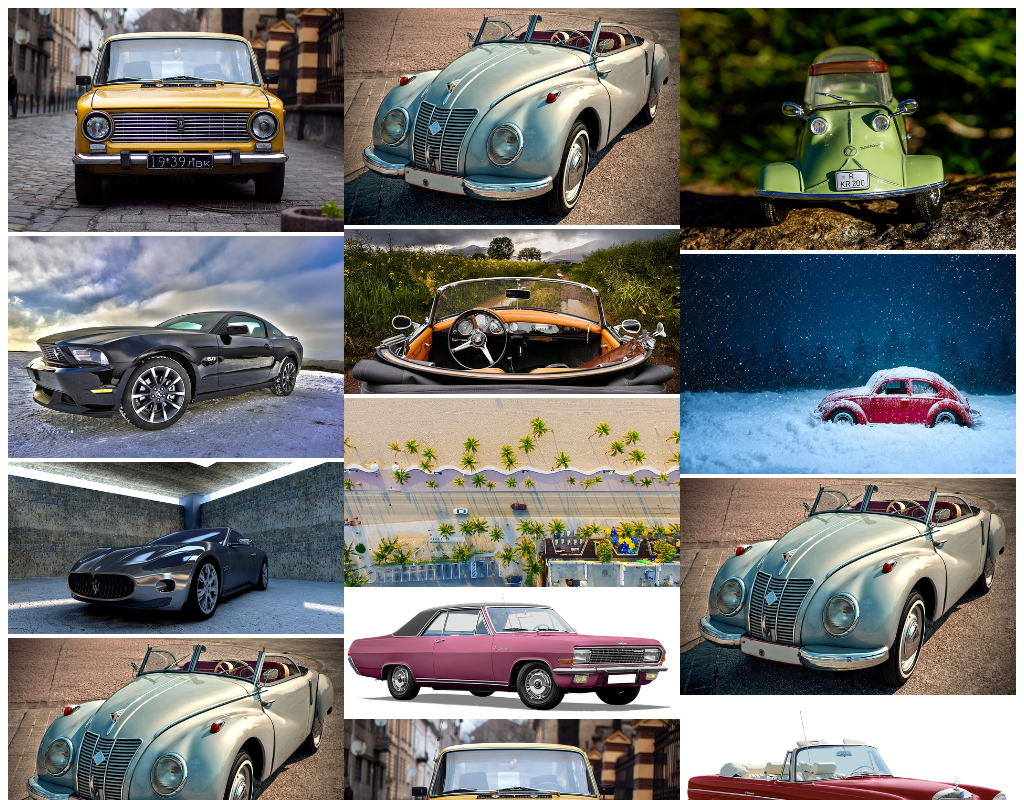
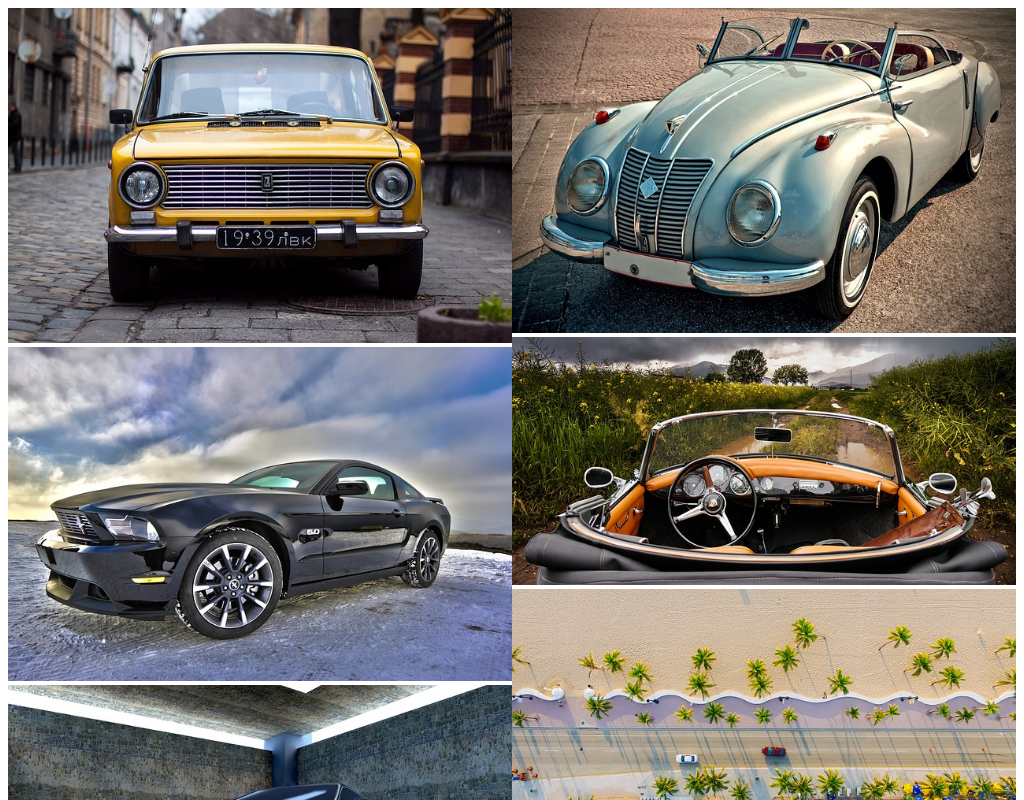
Before and after one commit to Olagoke1234/Flexbox-Photo-Gallery, a plain HTML site: page index.html in a window 1024 px wide. Shown: the top 800 px of the page. Drawn offline with Linux system fonts and the light colour scheme.

Commit message:
3 columns eliminated with media queries

```diff
--- a/style.css
+++ b/style.css
@@ -12,6 +12,12 @@
   min-width: 300px;
 }
 
+@media only screen and (max-width: 1220px) and (min-width: 918px) {
+  .column {
+    min-width: 410px;
+  }
+}
+
 img {
   width: 100%;
 }
```
